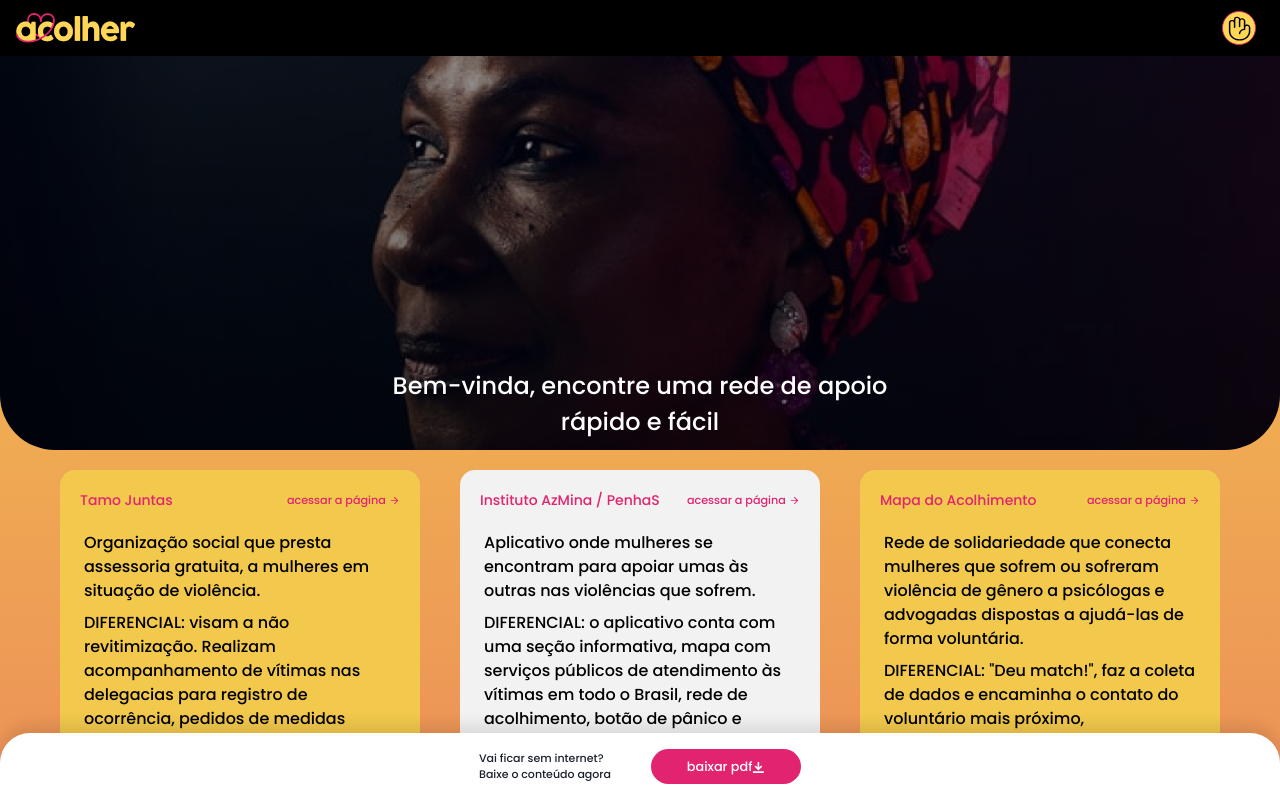
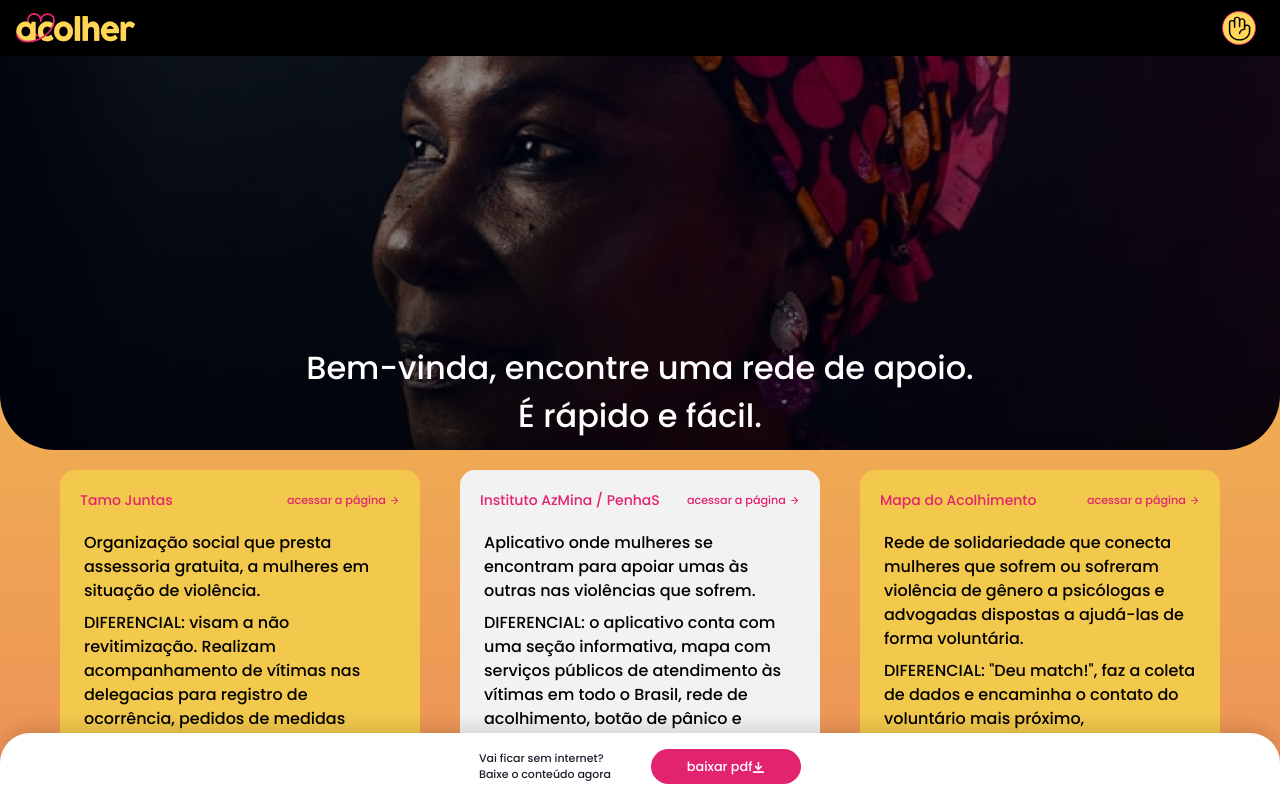
Before and after one commit to ThomeDvlp/acolher, a React (Create React App) app: page / in a window 1280 px wide. Shown: the top 798 px of the page. Built offline with nearby package versions, Linux system fonts and the light colour scheme.

Commit message:
mudança de link tecla de emergencia

```diff
--- a/src/components/Header/index.jsx
+++ b/src/components/Header/index.jsx
@@ -38,12 +38,13 @@ export const Header = () => {
           bottom="10px"
           color="white"
           textAlign="center"
-          fontSize={["1rem", "1rem", "1.5rem", "1.5rem"]}
+          fontSize={["1rem", "1rem", "1.5rem", "2rem"]}
           maxW="40ch"
           p="0 24px"
         >
-          Bem-vinda, encontre uma rede de apoio rápido e fácil
+          Bem-vinda, encontre uma rede de apoio. <br/>É rápido e fácil.
         </Text>
+
       </Flex>
       <Box
         as="nav"
@@ -69,7 +70,7 @@ export const Header = () => {
         <Box>
           <Button
             children={
-              <a href="https://www.google.com/">
+              <a href="https://www.google.com/search?q=google+como+cuidar+de+plantas&sxsrf=AOaemvKT1p7uOdnj9Q6y89xObNmHaTGdWg:1638132970254&source=lnms&tbm=isch&sa=X&ved=2ahUKEwi2laXu-Lv0AhUUqJUCHa1MCikQ_AUoAXoECAEQAw&biw=1280&bih=650&dpr=1.5">
                 <Image
                   src={EmergencyButton}
                   alt="Botão de emergência"
```
